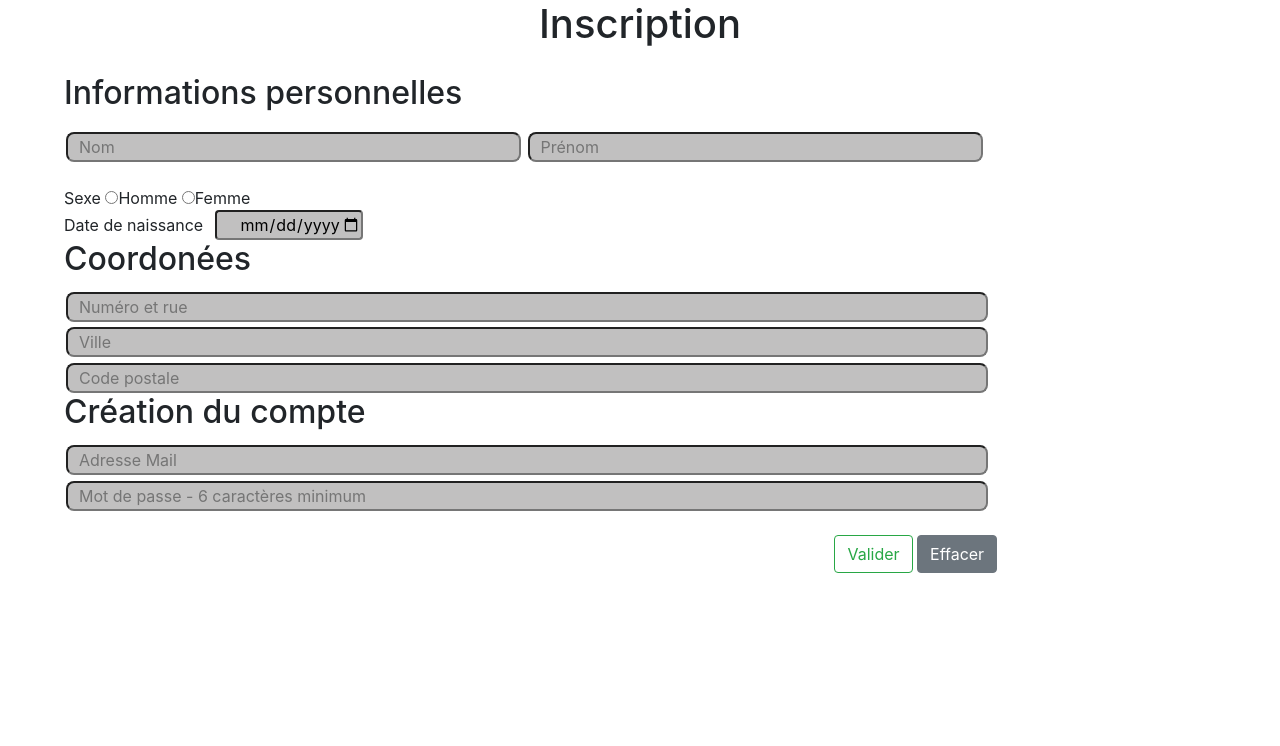
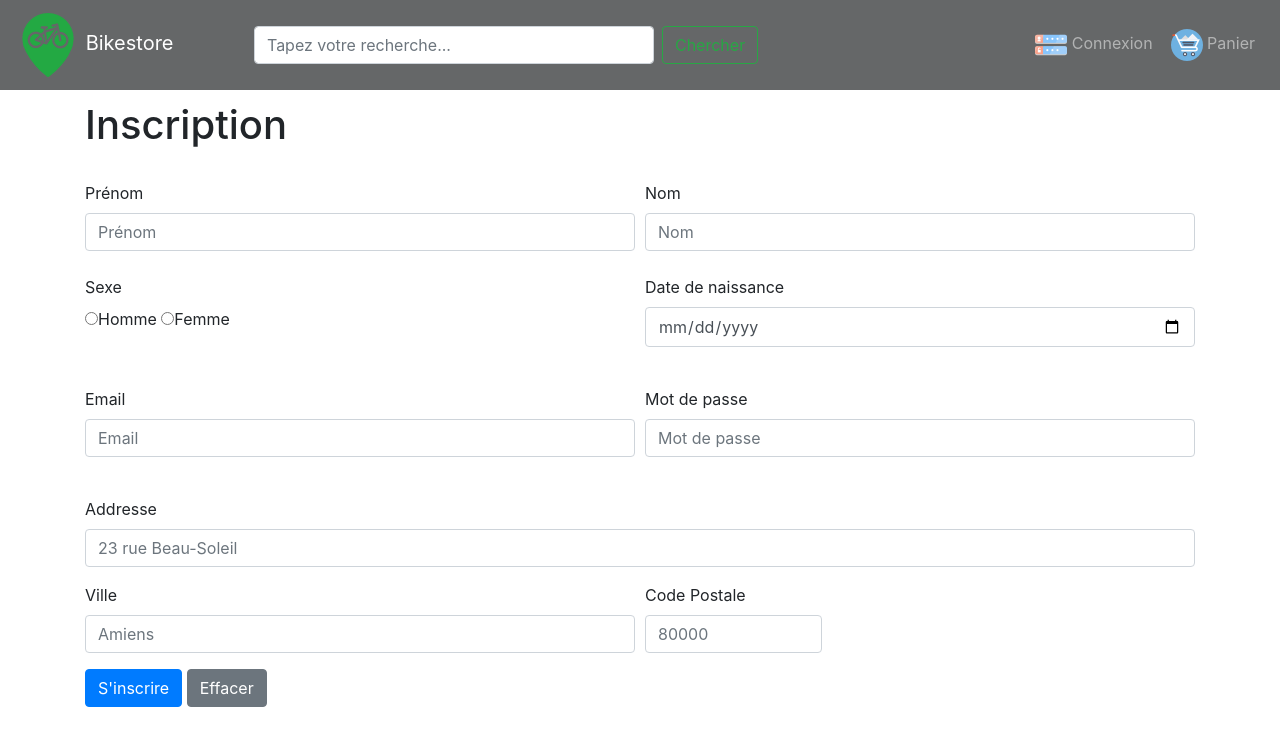
Before and after one commit to timo8042/Bikestore, a PHP site: page /form.php in a window 1280 px wide. Shown: the top 746 px of the page. Run offline with PHP 8.4, Linux system fonts and the light colour scheme; some libraries are stand-ins or nearby versions.

Commit message:
refonte complète formulaire

```diff
--- a/form.php
+++ b/form.php
@@ -5,38 +5,70 @@
 <head>
 <meta charset="utf-8">
 <title>Inscription</title>
-	<link href="formestyle.css" type="text/css" rel="stylesheet"/>
-	<link rel="stylesheet" href="https://maxcdn.bootstrapcdn.com/bootstrap/4.0.0/css/bootstrap.min.css" integrity="sha384-Gn5384xqQ1aoWXA+058RXPxPg6fy4IWvTNh0E263XmFcJlSAwiGgFAW/dAiS6JXm" crossorigin="anonymous">
+	<script src="https://code.jquery.com/jquery-3.2.1.slim.min.js" integrity="sha384-KJ3o2DKtIkvYIK3UENzmM7KCkRr/rE9/Qpg6aAZGJwFDMVNA/GpGFF93hXpG5KkN" crossorigin="anonymous"></script>
+    <script src="https://cdnjs.cloudflare.com/ajax/libs/popper.js/1.12.9/umd/popper.min.js" integrity="sha384-ApNbgh9B+Y1QKtv3Rn7W3mgPxhU9K/ScQsAP7hUibX39j7fakFPskvXusvfa0b4Q" crossorigin="anonymous"></script>
+    <script src="https://maxcdn.bootstrapcdn.com/bootstrap/4.0.0/js/bootstrap.min.js" integrity="sha384-JZR6Spejh4U02d8jOt6vLEHfe/JQGiRRSQQxSfFWpi1MquVdAyjUar5+76PVCmYl" crossorigin="anonymous"></script>
+    <link rel="stylesheet" href="https://maxcdn.bootstrapcdn.com/bootstrap/4.0.0/css/bootstrap.min.css" integrity="sha384-Gn5384xqQ1aoWXA+058RXPxPg6fy4IWvTNh0E263XmFcJlSAwiGgFAW/dAiS6JXm" crossorigin="anonymous">
+    <link rel="stylesheet" href="style.css"
 </head>
 
-<body>
-<h1>Inscription</h1>
-<div class="form">
+<?php include('menu.php'); ?>
+<body style="margin-top : 6%;">
+<div class="container"></br>
+	<h1>Inscription</h1></br>
 	<form name="saisie" action="suiteform.php" method="post">
-		<h2>Informations personnelles</h2>
-		<div>
-			<input class="namespace" placeholder="  Nom" name="nom" type="text" size="30" maxlength="25"/>				<!--size = afficher, maxlength = defilement -->
-			<input class="namespace" placeholder="  Prénom" name ="prenom" type="text" size="30" maxlength="25"/><br/><br/>
+		<div class="form-row">
+			<div class="col">
+				<label for="prenom">Prénom</label>
+				<input type="text" class="form-control"id="prenom" name="prenom" placeholder="Prénom">
+			</div>
+			<div class="col">
+				<label for="nom">Nom</label>
+				<input type="text" class="form-control" id="nom" name="nom" placeholder="Nom">
+			</div>
+		</div></br>
+		<div class="form-row">
+			<div class="form-group col-md-6">
+				<label >Sexe</label></br>
+				<input type="radio" name="sexe" value="H"/>Homme
+				<input type="radio" name="sexe" value="F"/>Femme<br/>
+			</div>
+			<div class="form-group col-md-6">
+				<label >Date de naissance</label>
+				<input type="date" name="anniversaire" max="3000-12-31"
+					min="1000-01-01" class="form-control">
+			</div>
+		</div></br>
+		<div class="form-row">
+			<div class="form-group col-md-6">
+				<label for="email">Email</label>
+				<input type="email" class="form-control" id="email" name="email" placeholder="Email">
+			</div>
+			<div class="form-group col-md-6">
+				<label for="password">Mot de passe</label>
+				<input type="password" class="form-control" id="password" name="mdp" placeholder="Mot de passe">
+			</div>
+		</div></br>
+		<div class="form-group">
+			<label for="inputAddress">Addresse</label>
+			<input type="text" class="form-control" id="adresse" name="adresse" placeholder="23 rue Beau-Soleil">
 		</div>
-		Sexe <input type="radio" name="sexe" value="H"/>Homme
-			 <input type="radio" name="sexe" value="F"/>Femme<br/>
-		Date de naissance<input class="datepicker" type="date" name="anniversaire"/><br/>
-		<h2>Coordonées</h2>
-		<input class="input" placeholder="  Numéro et rue" name="adresse" type="text" size="30"/><br/>
-		<input class="input" placeholder="  Ville" name="ville" type="text"/><br/>
-		<input class="input" placeholder="  Code postale" name="CP" type="text"/><br/>
-		<h2>Création du compte</h2>
-		<input class="input" placeholder="  Adresse Mail" type="email" name="email" size="30"/><br/>
-		<input class="input" placeholder="  Mot de passe - 6 caractères minimum" name="mdp" type="password" size="30" /><br/>
-		<br/>
-		<div class="spacebutton">
-			<input class="btn btn-outline-success" type="submit" name="valider" value="Valider"/>
-			<input class="btn btn-secondary" type="reset" name="reset" value="Effacer"/>
+		<div class="form-row">
+			<div class="form-group col-md-6">
+			<label for="ville">Ville</label>
+			<input type="text" class="form-control" id="ville" name="ville" placeholder="Amiens">
+			</div>
+			<div class="form-group col-md-2">
+				<label for="CP">Code Postale</label>
+				<input type="text" class="form-control" id="CP" name="CP" placeholder="80000">
+			</div>
 		</div>
-	</form></div>
+		<button type="submit" class="btn btn-primary" name="valider" value="Valider">S'inscrire</button>
+		<input type="reset" class="btn btn-secondary" name="reset" value="Effacer"/>
+	</form>
+</div>
+
+
+
 </body>
 </html>
-
-<script src="https://code.jquery.com/jquery-3.2.1.slim.min.js" integrity="sha384-KJ3o2DKtIkvYIK3UENzmM7KCkRr/rE9/Qpg6aAZGJwFDMVNA/GpGFF93hXpG5KkN" crossorigin="anonymous"></script>
-<script src="https://cdnjs.cloudflare.com/ajax/libs/popper.js/1.12.9/umd/popper.min.js" integrity="sha384-ApNbgh9B+Y1QKtv3Rn7W3mgPxhU9K/ScQsAP7hUibX39j7fakFPskvXusvfa0b4Q" crossorigin="anonymous"></script>
-<script src="https://maxcdn.bootstrapcdn.com/bootstrap/4.0.0/js/bootstrap.min.js" integrity="sha384-JZR6Spejh4U02d8jOt6vLEHfe/JQGiRRSQQxSfFWpi1MquVdAyjUar5+76PVCmYl" crossorigin="anonymous"></script>
```
